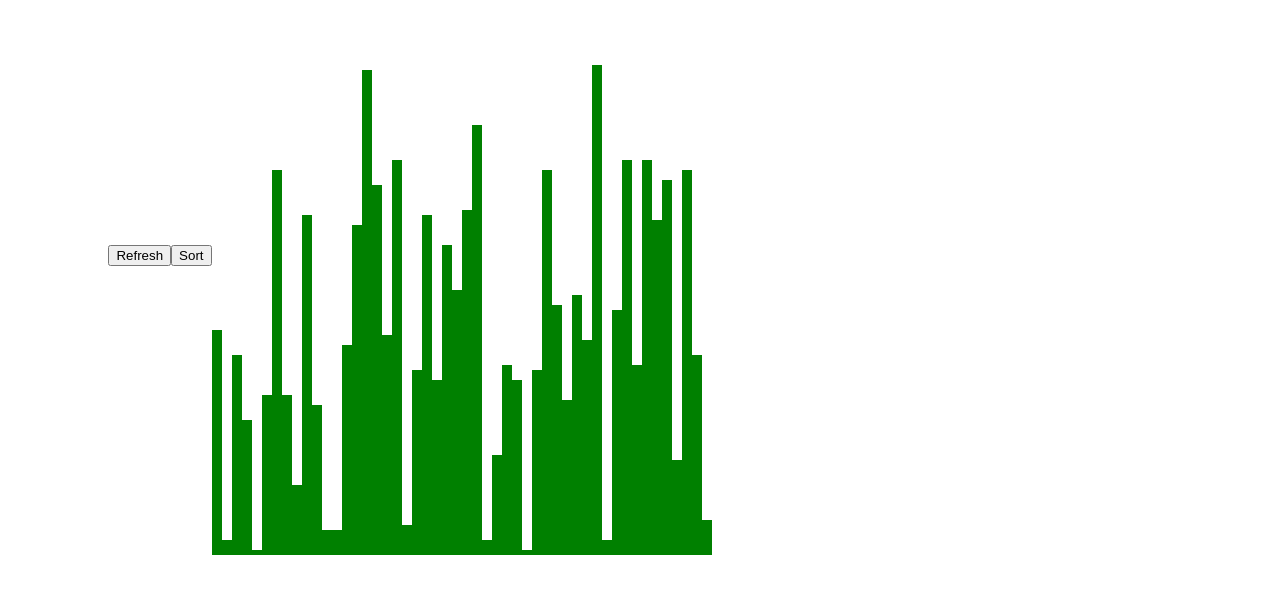
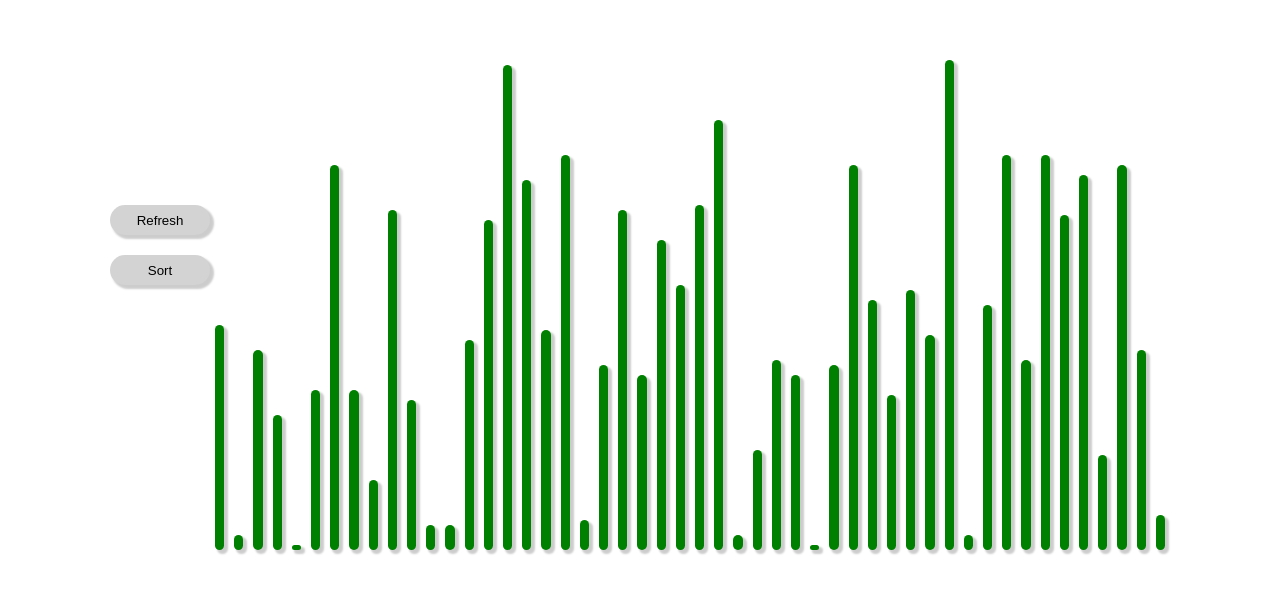
Before and after one commit to eliotshea/graphsort, a React (Create React App) app: page / in a window 1280 px wide. Shown: the part 145-738 px from the top of the page. Built offline with nearby package versions, Linux system fonts and the light colour scheme.

Commit message:
css changes

```diff
--- a/src/App.css
+++ b/src/App.css
@@ -6,22 +6,49 @@
  align-items: center;
 }
 
+.Buttons {
+  display: flex;
+  flex-direction: column;
+}
+
+.Buttons input {
+  width: 100px;
+  height: 30px;
+  background-color: lightgrey;
+  border: none;
+  border-radius: 15px;
+  margin-bottom: 20px;
+  box-shadow: 3px 3px 2px 1px rgba(0,0,0,0.2);
+}
+
+.Buttons input:active {
+  background-color: grey;
+}
+
 .Graph {
   width: 75%;
   height: 75%;
   display: flex;
   flex-direction: row;
   align-items: flex-end;
+  justify-content: center;
 }
 
-.Graph div {
+.Bar {
+  animation: rollout 0.2s;
+  box-shadow: 3px 3px 2px 1px rgba(0,0,0,0.2);
+}
 
+.Bar:hover {
+  background-color: lightgreen !important;
 }
 
 .App-logo {
   height: 40vmin;
   pointer-events: none;
 }
+
+
 
 @media (prefers-reduced-motion: no-preference) {
   .App-logo {
@@ -52,3 +79,12 @@
     transform: rotate(360deg);
   }
 }
+
+@keyframes rollout {
+  0% { transform: translateY(-20px); }
+  100% { transform: none; }
+}
+
+.roll-out {
+  animation: rollout 0.5s ease-in;
+}
--- a/src/App.js
+++ b/src/App.js
@@ -1,7 +1,6 @@
-import logo from './logo.svg';
 import './App.css';
 import Bar from './Bar';
-import { useEffect, useState } from 'react';
+import { useState } from 'react';
 
 function getValues() {
   const values = []
@@ -47,29 +46,18 @@ function App() {
         }
       }
     }
-
-    // let x = 0;
-    // let interval = setInterval(() => {
-    //   values[x] = 100;
-
-    //   x += 1;
-    //   setBars(getBars(values));
-    //   if(x == values.length) {
-    //     clearInterval(interval);
-    //   }
-    // }, 100)
-
-
-
   }
 
   return (
     <div className="App">
-      <input type="button" value="Refresh" onClick={() => {
-        values = getValues();
-        setBars(getBars(values));
-      }}/>
+      <div className="Buttons">
+        <input type="button" value="Refresh" onClick={() => {
+          values = getValues();
+          setBars(getBars(values));
+        }}/>
         <input type="button" value="Sort" onClick={() => startSort()}/>
+      </div>
+
       <div className="Graph">
         {barComponents}
       </div>
--- a/src/Bar.js
+++ b/src/Bar.js
@@ -1,11 +1,13 @@
 function Bar(props) {
     const { height = 0, width = 0, color = "red"} = props;
 
-    return <div style={{
+    return <div key={height} style={{
             height: height,
             width: width,
-            backgroundColor: color
-        }}></div>
+            backgroundColor: color,
+            borderRadius: '10px',
+            margin: '5px',
+        }} className="Bar"></div>
 
 
 }
```
